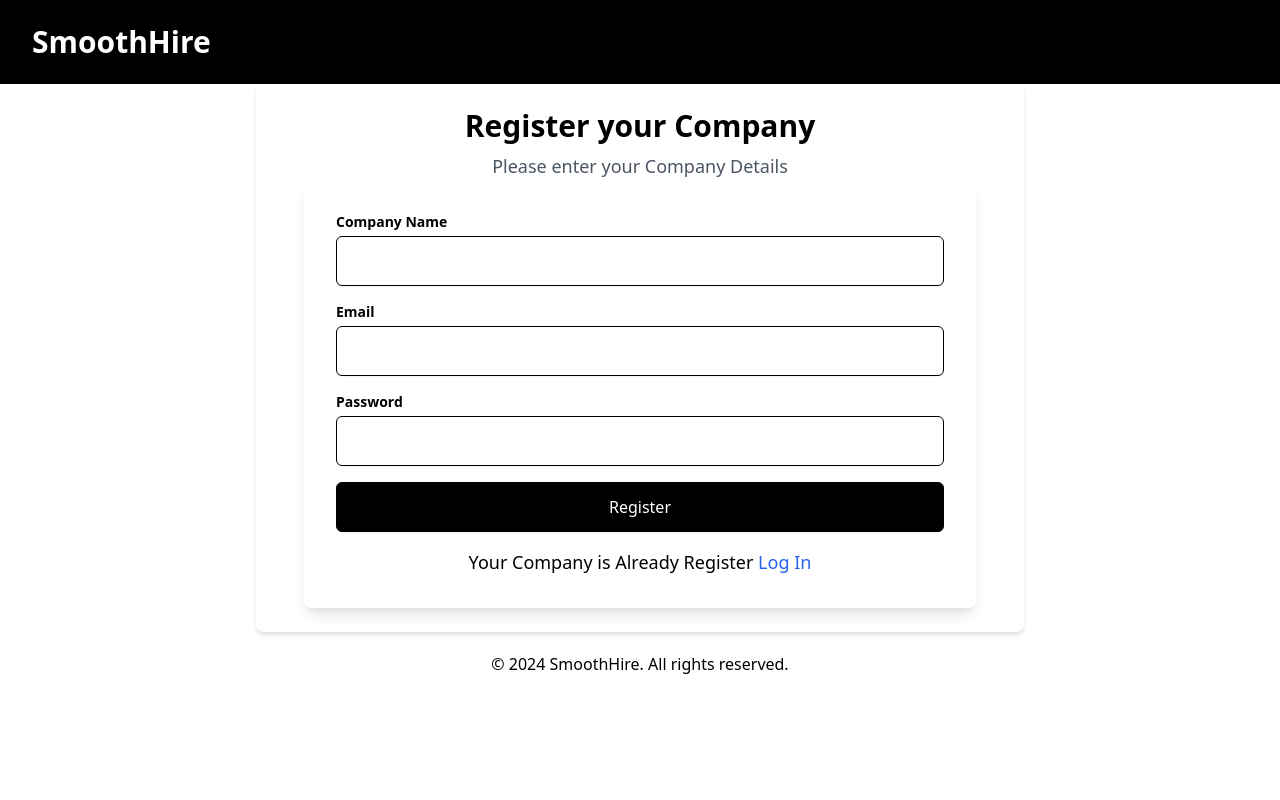
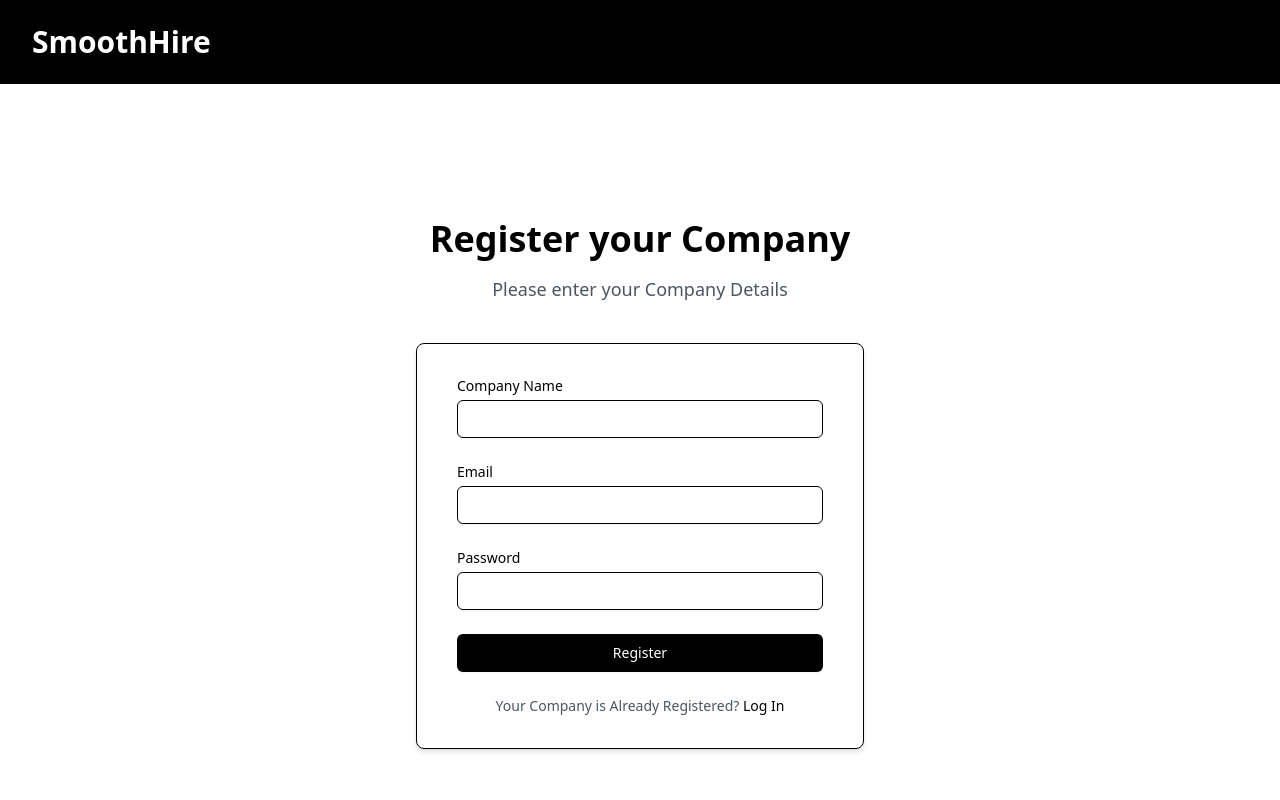
Before and after one commit to Vedantjn/smooth-hire, a Next.js app: page /CompanyRegistration in a window 1280 px wide. Shown: the top 800 px of the page. Built offline with nearby package versions, Linux system fonts and the light colour scheme.

Commit message:
add company register

```diff
--- a/src/app/CompanyLogIn/page.tsx
+++ b/src/app/CompanyLogIn/page.tsx
@@ -1,10 +1,11 @@
 import React from "react";
 import CompanyLoginForm from "@/components/CompanyLoginForm";
 import Link from "next/link";
+import Footer from "@/components/Footer";
 
 const page: React.FC = () => {
   return (
-    <div className="min-h-screen bg-white">
+    <div className="min-h-screen bg-white flex flex-col">
       <header className="bg-black text-white py-6 px-4 sm:px-6 lg:px-8">
         <div className="container mx-auto">
           <Link href="/" className="text-3xl font-bold">
@@ -13,21 +14,13 @@ const page: React.FC = () => {
         </div>
       </header>
 
-      <main className="container mx-auto px-4 sm:px-6 lg:px-8 py-8">
-        <div className="max-w-3xl mx-auto bg-white shadow-md rounded-lg overflow-hidden">
-          <div className="p-6">
-          <h2 className="text-3xl font-bold mb-2 text-center">Log In</h2>
-          <div className="text-lg text-gray-600 text-center">Please enter your Company Details</div>
-            <CompanyLoginForm />
-          </div>
+      <main className="container mx-auto px-4 sm:px-6 lg:px-8  flex-grow">
+        <div className="max-w-3xl mx-auto">
+          <CompanyLoginForm />
         </div>
       </main>
 
-      <footer className="bg-white py-5 px-4 sm:px-6 lg:px-8 mt-auto">
-        <div className="container mx-auto text-center text-black">
-          <p>© 2024 SmoothHire. All rights reserved.</p>
-        </div>
-      </footer>
+      <Footer />
     </div>
   );
 }
--- a/src/app/CompanyRegistration/page.tsx
+++ b/src/app/CompanyRegistration/page.tsx
@@ -1,27 +1,24 @@
 import React from "react"
 import RegistrationOtpVerification from "@/components/RegistrationOtpVerification"
 import Link from "next/link"
+import Footer from "@/components/Footer"
 
 const page: React.FC = () => {
   return (
-    <div className="min-h-screen bg-white">
+    <div className="min-h-screen bg-white flex flex-col">
       <header className="bg-black text-white py-6 px-4 sm:px-6 lg:px-8">
         <div className="container mx-auto">
           <Link href="/" className="text-3xl font-bold">SmoothHire</Link>
         </div>
       </header>
 
-      <main className="container mx-auto px-4 sm:px-6 lg:px-8 py-81">
-        <div className="max-w-3xl p-6 mx-auto bg-white shadow-md rounded-lg overflow-hidden">
+      <main className="container mx-auto px-4 sm:px-6 lg:px-8 py-81 flex-grow">
+        <div className="max-w-3xl mx-auto">
             <RegistrationOtpVerification/>
         </div>
       </main>
 
-      <footer className="py-5 px-4 sm:px-6 lg:px-8 mt-auto">
-        <div className="container mx-auto text-center text-black">
-          <p>© 2024 SmoothHire. All rights reserved.</p>
-        </div>
-      </footer>
+      <Footer />
     </div>
   )
 }
--- a/src/app/api/companyregister/route.ts
+++ b/src/app/api/companyregister/route.ts
@@ -1,6 +1,7 @@
 import { NextResponse } from "next/server";
 import clientPromise from "@/lib/mongodb";
 import bcrypt from "bcryptjs";
+
 
 export async function POST(request: Request) {
   try {
--- a/src/app/apply/page.tsx
+++ b/src/app/apply/page.tsx
@@ -1,3 +1,4 @@
+import Footer from '@/components/Footer'
 import dynamic from 'next/dynamic'
 import Link from 'next/link'
 
@@ -7,27 +8,23 @@ export default function ApplyPage() {
   const jobId = 'example-job-id' // In a real app, you'd get this from the URL or props
 
   return (
-    <div className="min-h-screen bg-white">
+    <div className="min-h-screen bg-white flex flex-col">
       <header className="bg-black text-white py-6 px-4 sm:px-6 lg:px-8">
         <div className="container mx-auto">
-          <Link href="/" className="text-3xl font-bold">SmoothHire</Link>
+          <Link href="/" className="text-2xl font-bold">SmoothHire</Link>
         </div>
       </header>
 
-      <main className="container mx-auto px-4 sm:px-6 lg:px-8 py-12">
-        <div className="max-w-3xl mx-auto bg-white shadow-md rounded-lg overflow-hidden">
+      <main className="container mx-auto px-4 sm:px-6 lg:px-8 py-12 flex-grow">
+        <div className="max-w-3xl mx-auto">
+          <h2 className="text-3xl font-bold mb-6 px-6 text-center">Apply for the Job</h2>
           <div className="px-6 py-8">
-            <h2 className="text-2xl font-bold mb-6">Apply for Job</h2>
             <ApplicationForm jobId={jobId} />
           </div>
         </div>
       </main>
 
-      <footer className="bg-white py-8 px-4 sm:px-6 lg:px-8 mt-auto">
-        <div className="container mx-auto text-center text-black">
-          <p>© 2024 SmoothHire. All rights reserved.</p>
-        </div>
-      </footer>
+      <Footer />
     </div>
   )
 }
--- a/src/components/CompanyLoginForm.tsx
+++ b/src/components/CompanyLoginForm.tsx
@@ -3,12 +3,13 @@
 import React, { useState } from 'react'
 import { useForm } from 'react-hook-form'
 import { useRouter } from "next/navigation";
-import axios from 'axios'
+
 import Link from 'next/link';
 
 type FormData = {
   email: string
-  password:string
+
+  password: string
 }
 
 export default function CompanyLoginForm() {
@@ -21,13 +22,13 @@ export default function CompanyLoginForm() {
   const onSubmit = async (data: FormData) => {
     setSubmitting(true)
     try {
-    //   const response = await axios.post('/api/apply', { ...data, jobId })
-    //   console.log('Application submitted:', response.data)
+
+
       console.log('Application submitted:', data)
-      // Handle successful submission (e.g., show success message, redirect)
+
     } catch (error) {
       console.error('Error submitting application:', error)
-      // Handle error (e.g., show error message)
+
     } finally {
       setSubmitting(false);
       router.push("/companyA/DashBoard");
@@ -37,39 +38,95 @@ export default function CompanyLoginForm() {
 
 
   return (
-    <>
-    <form onSubmit={handleSubmit(onSubmit)} className="max-w-2xl mx-auto space-y-6 bg-white p-8 rounded-lg shadow-lg">
 
+
+
+
+
+
+
+
+
+
+
+
+    <div className="min-h-screen bg-white flex flex-col justify-center py-6 sm:px-6 lg:px-8">
+      <div className="sm:mx-auto sm:w-full sm:max-w-md">
+        <h2 className="text-4xl font-extrabold text-black text-center mb-4">
+          Login to your Company
+        </h2>
+        <p className="text-lg text-gray-600 text-center mb-6">
+          Please enter your login details
+        </p>
+      </div>
+
+
+
+
+
+
+
+
+
+      <div className="mt-4 sm:mx-auto sm:w-full sm:max-w-md">
+        <div className="bg-white py-8 px-4 shadow-md sm:rounded-lg sm:px-10 border border-black">
+          <form onSubmit={handleSubmit(onSubmit)} className="space-y-6">
             <div>
-        <label htmlFor="email" className="block text-sm font-semibold text-black">Email</label>
+              <label htmlFor="email" className="block text-sm font-medium text-black">Email</label>
+              <div className="mt-1">
                 <input
                   id="email"
                   type="email"
                   {...register('email', { required: 'Email is required' })}
-          className="mt-1 block w-full px-4 py-3 bg-white border border-black rounded-md shadow-sm focus:outline-none focus:ring-2 focus:ring-black focus:border-black transition duration-150 ease-in-out"
+                  className="appearance-none block w-full px-3 py-2 border border-black rounded-md shadow-sm placeholder-gray-400 focus:outline-none focus:ring-black focus:border-black sm:text-sm"
                 />
+              </div>
               {errors.email && <p className="mt-2 text-sm text-black">{errors.email.message}</p>}
             </div>
 
             <div>
-        <label htmlFor="password" className="block text-sm font-semibold text-black">Password</label>
+              <label htmlFor="password" className="block text-sm font-medium text-black">Password</label>
+              <div className="mt-1">
                 <input
                   id="password"
                   type="password"
                   {...register('password', { required: 'Password is required' })}
-          className="mt-1 block w-full px-4 py-3 bg-white border border-black rounded-md shadow-sm focus:outline-none focus:ring-2 focus:ring-black focus:border-black transition duration-150 ease-in-out"
+                  className="appearance-none block w-full px-3 py-2 border border-black rounded-md shadow-sm placeholder-gray-400 focus:outline-none focus:ring-black focus:border-black sm:text-sm"
                 />
               </div>
+            </div>
 
+            <div>
               <button
                 type="submit"
-        className="w-full flex justify-center py-3 px-6 border border-black rounded-md shadow-sm text-base font-medium text-white bg-black hover:bg-gray-800 focus:outline-none focus:ring-2 focus:ring-offset-2 focus:ring-black transition duration-150 ease-in-out cursor-pointer"
+                className="w-full flex justify-center py-2 px-4 border border-transparent rounded-md shadow-sm text-sm font-medium text-white bg-black hover:bg-gray-800 focus:outline-none focus:ring-2 focus:ring-offset-2 focus:ring-black"
                 disabled={submitting}
               >
                 {submitting ? 'Logging in...' : 'Login'}
               </button>
-    <p className="text-center text-lg">New to this platform? <Link href='/CompanyRegistration' className='hover:underline text-blue-600'>Register your Company</Link></p>
+            </div>
           </form>
-    </>
+          <div className="mt-6">
+            <p className="text-center text-sm text-gray-600">
+              New to this platform? {" "}
+              <Link href='/CompanyRegistration' className='font-medium text-black hover:underline'>
+                Register your Company
+              </Link>
+            </p>
+          </div>
+        </div>
+      </div>
+
+
+
+
+
+
+
+
+
+
+
+    </div>
   )
 }
--- a/src/components/CompanyRegisterForm.tsx
+++ b/src/components/CompanyRegisterForm.tsx
@@ -1,8 +1,8 @@
-"use client";
+import axios from "axios";
+import { useState } from "react";
+import { useForm } from "react-hook-form";
+import { useRouter } from "next/navigation";
 
-import React, { useState } from "react";
-import { useForm } from "react-hook-form";
-import axios from "axios";
 import Link from "next/link";
 
 type FormData = {
@@ -17,6 +17,7 @@ interface CompanyRegisterFormProps {
 const CompanyRegisterForm: React.FC<CompanyRegisterFormProps> = ({
   setVerificationEmail,
 }) => {
+  const router = useRouter();
   const {
     register,
     handleSubmit,
@@ -29,93 +30,100 @@ const CompanyRegisterForm: React.FC<CompanyRegisterFormProps> = ({
     try {
       const response = await axios.post("/api/companyregister", { ...data });
       console.log("Application submitted:", response.data);
+
       console.log("Application submitted:", data);
     } catch (error) {
       console.error("Error submitting application:", error);
     } finally {
       setSubmitting(false);
       setVerificationEmail("abc@xyz.com");
+      router.push("/companyA/DashBoard");
     }
   };
 
   return (
-    <>
-      <h2 className="text-3xl font-bold mb-2 text-center">
+
+    <div className="min-h-screen bg-white flex flex-col justify-center py-6 sm:px-6 lg:px-8">
+      <div className="sm:mx-auto sm:w-full sm:max-w-md">
+
+        <h2 className="text-4xl font-extrabold text-black text-center mb-4">
           Register your Company
         </h2>
-      <div className="text-lg text-gray-600 text-center">
+
+        <p className="text-lg text-gray-600 text-center mb-6">
           Please enter your Company Details
+        </p>
       </div>
-      <form
-        onSubmit={handleSubmit(onSubmit)}
-        className="max-w-2xl mx-auto space-y-4 bg-white px-8 py-8 rounded-lg shadow-lg"
-      >
+
+      <div className="mt-4 sm:mx-auto sm:w-full sm:max-w-md">
+        <div className="bg-white py-8 px-4 shadow-md sm:rounded-lg sm:px-10 border border-black">
+          <form onSubmit={handleSubmit(onSubmit)} className="space-y-6">
             <div>
-          <label
-            htmlFor="name"
-            className="block text-sm font-semibold text-black"
-          >
+              <label htmlFor="name" className="block text-sm font-medium text-black">
                 Company Name
               </label>
+              <div className="mt-1">
                 <input
                   id="name"
                   type="text"
                   {...register("name", { required: "Name is required" })}
-            className="pointer mt-1 block w-full px-4 py-3 bg-white border border-black rounded-md shadow-sm focus:outline-none focus:ring-2 focus:ring-black focus:border-black transition duration-150 ease-in-out"
+                  className="appearance-none block w-full px-3 py-2 border border-black rounded-md shadow-sm placeholder-gray-400 focus:outline-none focus:ring-black focus:border-black sm:text-sm"
                 />
+              </div>
               {errors.name && (
                 <p className="mt-2 text-sm text-black">{errors.name.message}</p>
               )}
             </div>
-
             <div>
-          <label
-            htmlFor="email"
-            className="block text-sm font-semibold text-black"
-          >
+              <label htmlFor="email" className="block text-sm font-medium text-black">
                 Email
               </label>
+              <div className="mt-1">
                 <input
                   id="email"
                   type="email"
                   {...register("email", { required: "Email is required" })}
-            className="mt-1 block w-full px-4 py-3 bg-white border border-black rounded-md shadow-sm focus:outline-none focus:ring-2 focus:ring-black focus:border-black transition duration-150 ease-in-out"
+                  className="appearance-none block w-full px-3 py-2 border border-black rounded-md shadow-sm placeholder-gray-400 focus:outline-none focus:ring-black focus:border-black sm:text-sm"
                 />
+              </div>
               {errors.email && (
                 <p className="mt-2 text-sm text-black">{errors.email.message}</p>
               )}
             </div>
-
             <div>
-          <label
-            htmlFor="password"
-            className="block text-sm font-semibold text-black"
-          >
+              <label htmlFor="password" className="block text-sm font-medium text-black">
                 Password
               </label>
+              <div className="mt-1">
                 <input
                   id="password"
                   type="password"
                   {...register("password", { required: "Password is required" })}
-            className="mt-1 block w-full px-4 py-3 bg-white border border-black rounded-md shadow-sm focus:outline-none focus:ring-2 focus:ring-black focus:border-black transition duration-150 ease-in-out"
+                  className="appearance-none block w-full px-3 py-2 border border-black rounded-md shadow-sm placeholder-gray-400 focus:outline-none focus:ring-black focus:border-black sm:text-sm"
                 />
               </div>
-
+            </div>
+            <div>
               <button
                 type="submit"
-          className="w-full flex justify-center py-3 px-6 border border-black rounded-md shadow-sm text-base font-medium text-white bg-black hover:bg-gray-800 focus:outline-none focus:ring-2 focus:ring-offset-2 focus:ring-black transition duration-150 ease-in-out cursor-pointer"
+                className="w-full flex justify-center py-2 px-4 border border-transparent rounded-md shadow-sm text-sm font-medium text-white bg-black hover:bg-gray-800 focus:outline-none focus:ring-2 focus:ring-offset-2 focus:ring-black"
                 disabled={submitting}
               >
                 {submitting ? "Processing..." : "Register"}
               </button>
-        <p className="text-center text-lg">
-          Your Company is Already Register{" "}
-          <Link href="/CompanyLogIn" className="hover:underline text-blue-600">
+            </div>
+          </form>
+          <div className="mt-6">
+            <p className="text-center text-sm text-gray-600">
+              Your Company is Already Registered?{" "}
+              <Link href="/CompanyLogIn" className="font-medium text-black hover:underline">
                 Log In
               </Link>
             </p>
-      </form>
-    </>
+          </div>
+        </div>
+      </div>
+    </div>
   );
 };
 
--- a/src/components/Navbar.tsx
+++ b/src/components/Navbar.tsx
@@ -12,7 +12,7 @@ export default function Navbar() {
               Dashboard
             </Link>
             <Link href="/CompanyLogIn" className="hover:underline text-lg mx-2">
-              Company LogIn
+              Company LogIn/Register
             </Link>
           </div>
         </nav>
```
Also changed, not shown: src/app/loading.tsx (+6 -3 lines), public/2.png, 1 other file (tests, documents, lock files or other folders). Lines whose indentation alone changed are shown as unchanged.
